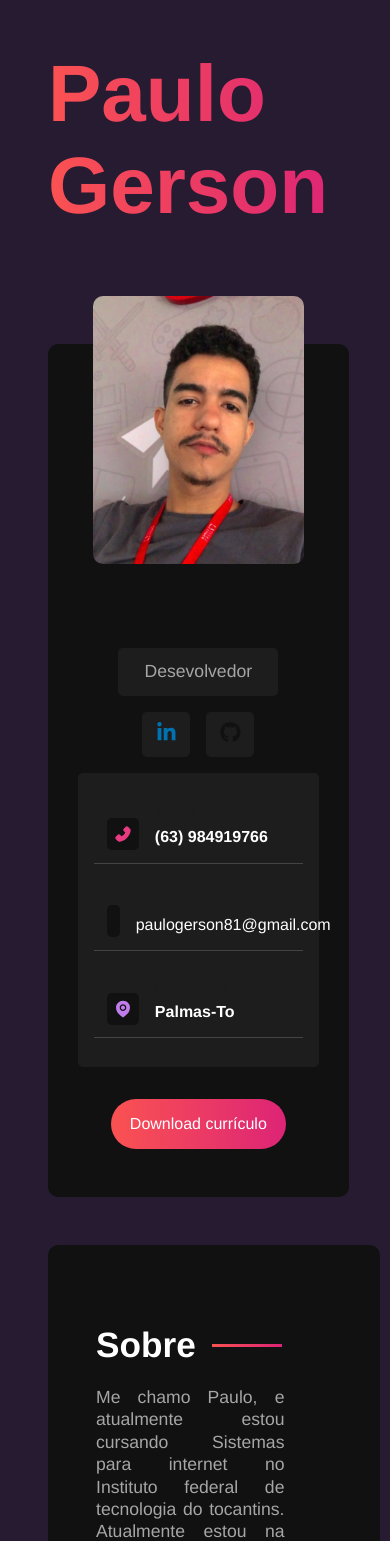
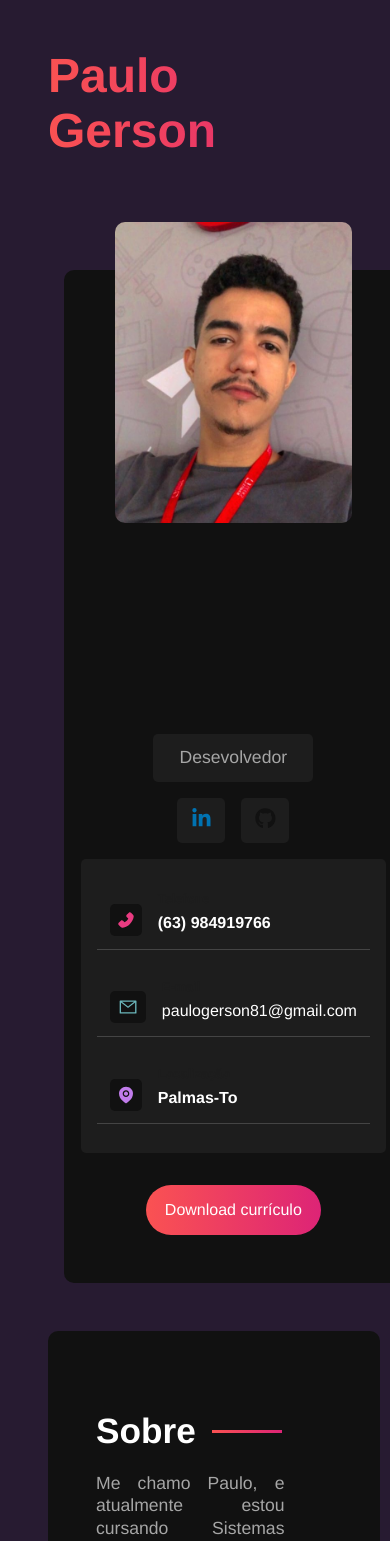
Before and after one commit to PauloGerson/portfolio, a React (Vite) app: page / in a window 390 px wide. Shown: the top 1541 px of the page. Built offline with nearby package versions, Linux system fonts and the light colour scheme.

Commit message:
arrumando responsivo

```diff
--- a/src/style/components/app.css
+++ b/src/style/components/app.css
@@ -16,3 +16,9 @@
   -webkit-background-clip: text;
   -webkit-text-fill-color: transparent;
 }
+
+@media (width < 480px){
+  #portfolio h1{
+    font-size: 3rem;
+  }
+}
--- a/src/style/components/informationcontainer.css
+++ b/src/style/components/informationcontainer.css
@@ -63,8 +63,19 @@
 
 #email-icon{
   color: #6ab5b9;
+
 }
 
 #pin-icon{
   color: #c17ceb;
 }
+
+@media (width < 480px){
+  #information{
+    width: 90%;
+  }
+
+  #email-icon{
+    width: 70px;
+  }
+}
--- a/src/style/components/sidebar.css
+++ b/src/style/components/sidebar.css
@@ -42,9 +42,17 @@
 }
 
 
-@media ( width < 1370px )
+@media (width > 600px) and (width < 1370px )
 {
   .title{
     margin-top: 16rem;
   }
+
 }
+
+@media (width < 480px){
+  #sidebar{
+    margin-left: 1rem;
+
+  }
+}
```
